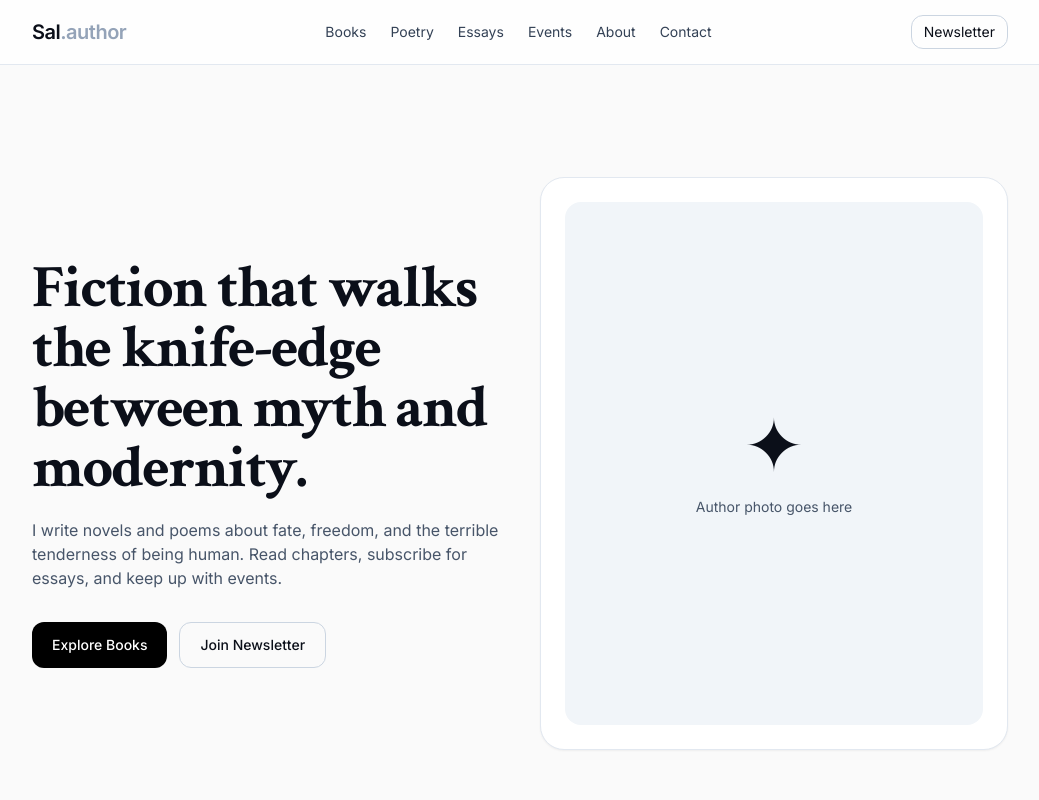
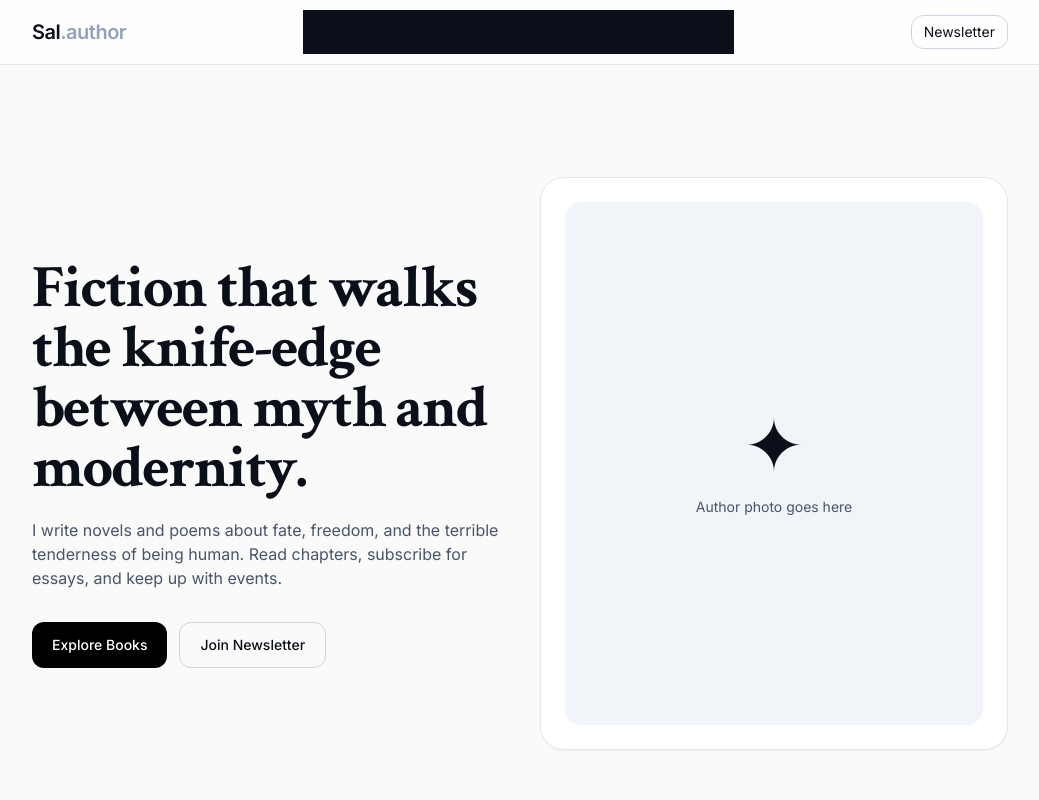
Before and after one commit to salmalikwrites/Author-site, a plain HTML site: page index.html in a window 1280 px wide. Shown: the top 800 px of the page, without its empty margins (120-1159 px from the left). Drawn offline with nearby package versions, Linux system fonts and the light colour scheme.

Commit message:
Update index.html

```diff
--- a/index.html
+++ b/index.html
@@ -31,6 +31,39 @@
     .fx-layer { position: absolute; inset: 0; }
     .fx-layer.bg { background-size: 160% 160%; will-change: background-position, transform; }
     .fx-glow { filter: blur(22px); opacity: .75; mix-blend-mode: screen; }
+/* === Navbar === */
+nav {
+  background: #0b0f19; /* dark background */
+  padding: 12px 20px;
+  display: flex;
+  gap: 24px;
+  justify-content: flex-start; /* align left, change to center if you want */
+}
+
+nav a {
+  color: var(--fg);
+  text-decoration: none;
+  font-weight: 500;
+  position: relative;
+}
+
+nav a::after {
+  content: "";
+  position: absolute;
+  left: 0;
+  bottom: -4px;
+  width: 100%;
+  height: 2px;
+  background: currentColor;
+  transform: scaleX(0);
+  transform-origin: right;
+  transition: transform 0.3s ease;
+}
+
+nav a:hover::after {
+  transform: scaleX(1);
+  transform-origin: left;
+}
 
     /* Endbringer palette */
     .fx-endbringer .fx-layer.bg {
```
